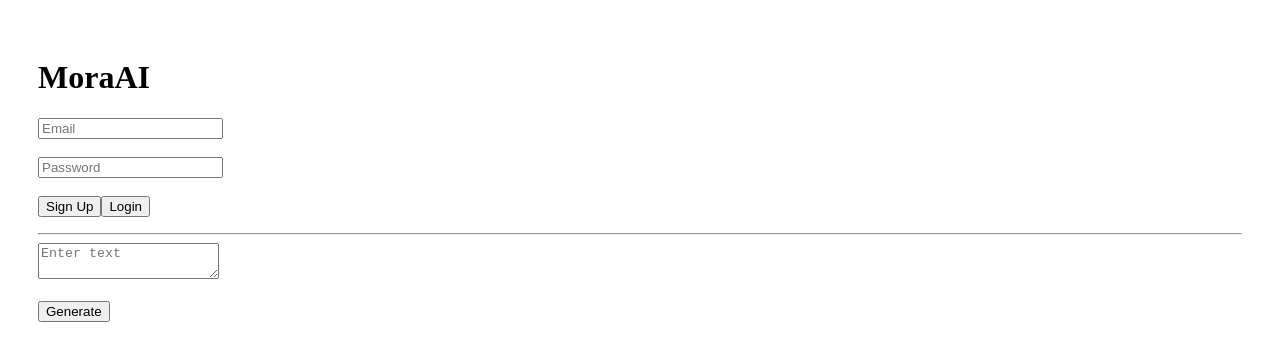
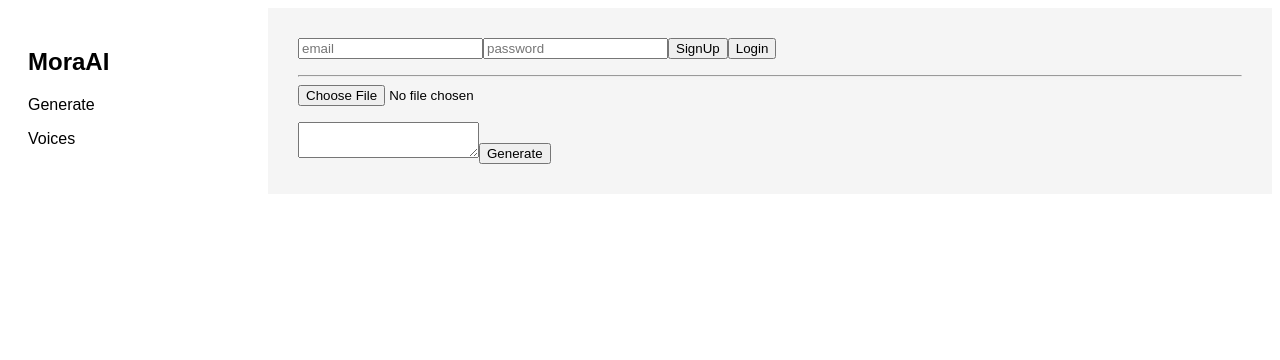
Before and after one commit to goswamimohit787916-rgb/MoraAI, a Next.js app: page / in a window 1280 px wide. Shown: the top 360 px of the page. Built offline with nearby package versions, Linux system fonts and the light colour scheme.

Commit message:
Update page.js

```diff
--- a/app/page.js
+++ b/app/page.js
@@ -1,104 +1,139 @@
 "use client";
 
-import { useState } from "react";
+import { useState, useEffect } from "react";
 
 const API = "https://backend.goswamimohit787916.workers.dev";
 
 export default function Home() {
-  const [email, setEmail] = useState("");
-  const [password, setPassword] = useState("");
-  const [text, setText] = useState("");
-  const [status, setStatus] = useState("");
-  const [audio, setAudio] = useState("");
+  const [email,setEmail]=useState("");
+  const [password,setPassword]=useState("");
+  const [uid,setUid]=useState("");
+  const [voices,setVoices]=useState([]);
+  const [text,setText]=useState("");
+  const [audio,setAudio]=useState("");
+  const [status,setStatus]=useState("");
 
-  async function signup() {
-    setStatus("Creating...");
-
-    const res = await fetch(API + "/signup", {
-      method: "POST",
-      headers: {
-        "Content-Type": "application/json"
-      },
-      body: JSON.stringify({ email, password })
+  // ---------- AUTH ----------
+  async function signup(){
+    const res = await fetch(API+"/signup",{
+      method:"POST",
+      headers:{"Content-Type":"application/json"},
+      body:JSON.stringify({email,password})
     });
-
-    const data = await res.json();
-
-    if (data.ok) setStatus("Account created");
-    else setStatus(data.error);
+    const d=await res.json();
+    setStatus(d.ok?"Created":d.error);
   }
 
-  async function login() {
-    setStatus("Logging in...");
+  async function login(){
+    const res = await fetch(API+"/login",{
+      method:"POST",
+      headers:{"Content-Type":"application/json"},
+      body:JSON.stringify({email,password})
+    });
+    const d=await res.json();
 
-    const res = await fetch(API + "/login", {
-      method: "POST",
-      headers: {
-        "Content-Type": "application/json"
-      },
-      body: JSON.stringify({ email, password })
-    });
-
-    const data = await res.json();
-
-    if (data.ok) {
-      localStorage.setItem("uid", data.uid);
+    if(d.ok){
+      localStorage.setItem("uid",d.uid);
+      setUid(d.uid);
+      loadVoices(d.uid);
       setStatus("Logged in");
-    } else {
-      setStatus("Invalid login");
+    }else{
+      setStatus("Invalid");
     }
   }
 
-  async function generate() {
-    const res = await fetch(API + "/generate", {
-      method: "POST",
-      headers: {
-        "Content-Type": "application/json"
-      },
-      body: JSON.stringify({ text })
+  // ---------- LOAD VOICES ----------
+  async function loadVoices(id){
+    const res=await fetch(API+"/voices?uid="+id);
+    const d=await res.json();
+    setVoices(d.voices||[]);
+  }
+
+  // ---------- UPLOAD VOICE ----------
+  function uploadVoice(e){
+    const file=e.target.files[0];
+    const uid=localStorage.getItem("uid");
+
+    const reader=new FileReader();
+
+    reader.onload=async()=>{
+      const base64=reader.result.split(",")[1];
+
+      await fetch(API+"/save-voice",{
+        method:"POST",
+        headers:{"Content-Type":"application/json"},
+        body:JSON.stringify({
+          uid,
+          name:file.name,
+          pth:base64
+        })
+      });
+
+      loadVoices(uid);
+    };
+
+    reader.readAsDataURL(file);
+  }
+
+  // ---------- GENERATE ----------
+  async function generate(){
+    const res=await fetch(API+"/generate",{
+      method:"POST",
+      headers:{"Content-Type":"application/json"},
+      body:JSON.stringify({text})
     });
 
-    const data = await res.json();
-
-    if (data.ok) setAudio(data.audio);
+    const d=await res.json();
+    if(d.ok) setAudio(d.audio);
   }
 
+  useEffect(()=>{
+    const id=localStorage.getItem("uid");
+    if(id){
+      setUid(id);
+      loadVoices(id);
+    }
+  },[]);
+
   return (
-    <div style={{ padding: 30 }}>
+    <div style={{display:"flex",fontFamily:"Arial"}}>
 
-      <h1>MoraAI</h1>
+      {/* SIDEBAR */}
+      <div style={{width:220,background:"#fff",padding:20}}>
+        <h2>MoraAI</h2>
+        <p>Generate</p>
+        <p>Voices</p>
+      </div>
 
-      <input
-        placeholder="Email"
-        onChange={(e) => setEmail(e.target.value)}
-      />
-      <br /><br />
+      {/* MAIN */}
+      <div style={{flex:1,padding:30,background:"#f5f5f5"}}>
 
-      <input
-        type="password"
-        placeholder="Password"
-        onChange={(e) => setPassword(e.target.value)}
-      />
-      <br /><br />
+        {/* AUTH */}
+        <input placeholder="email" onChange={e=>setEmail(e.target.value)} />
+        <input placeholder="password" type="password" onChange={e=>setPassword(e.target.value)} />
+        <button onClick={signup}>SignUp</button>
+        <button onClick={login}>Login</button>
+        <p>{status}</p>
 
-      <button onClick={signup}>Sign Up</button>
-      <button onClick={login}>Login</button>
+        <hr/>
 
-      <p>{status}</p>
+        {/* UPLOAD */}
+        <input type="file" onChange={uploadVoice}/>
 
-      <hr />
+        {/* VOICES */}
+        <ul>
+          {voices.map(v=>(
+            <li key={v.id}>{v.name}</li>
+          ))}
+        </ul>
 
-      <textarea
-        placeholder="Enter text"
-        onChange={(e) => setText(e.target.value)}
-      />
+        {/* TEXT */}
+        <textarea onChange={e=>setText(e.target.value)} />
 
-      <br /><br />
+        <button onClick={generate}>Generate</button>
 
-      <button onClick={generate}>Generate</button>
-
-      {audio && <audio controls src={audio}></audio>}
-
+        {audio && <audio controls src={audio}></audio>}
+      </div>
     </div>
   );
-      }
+}
```
